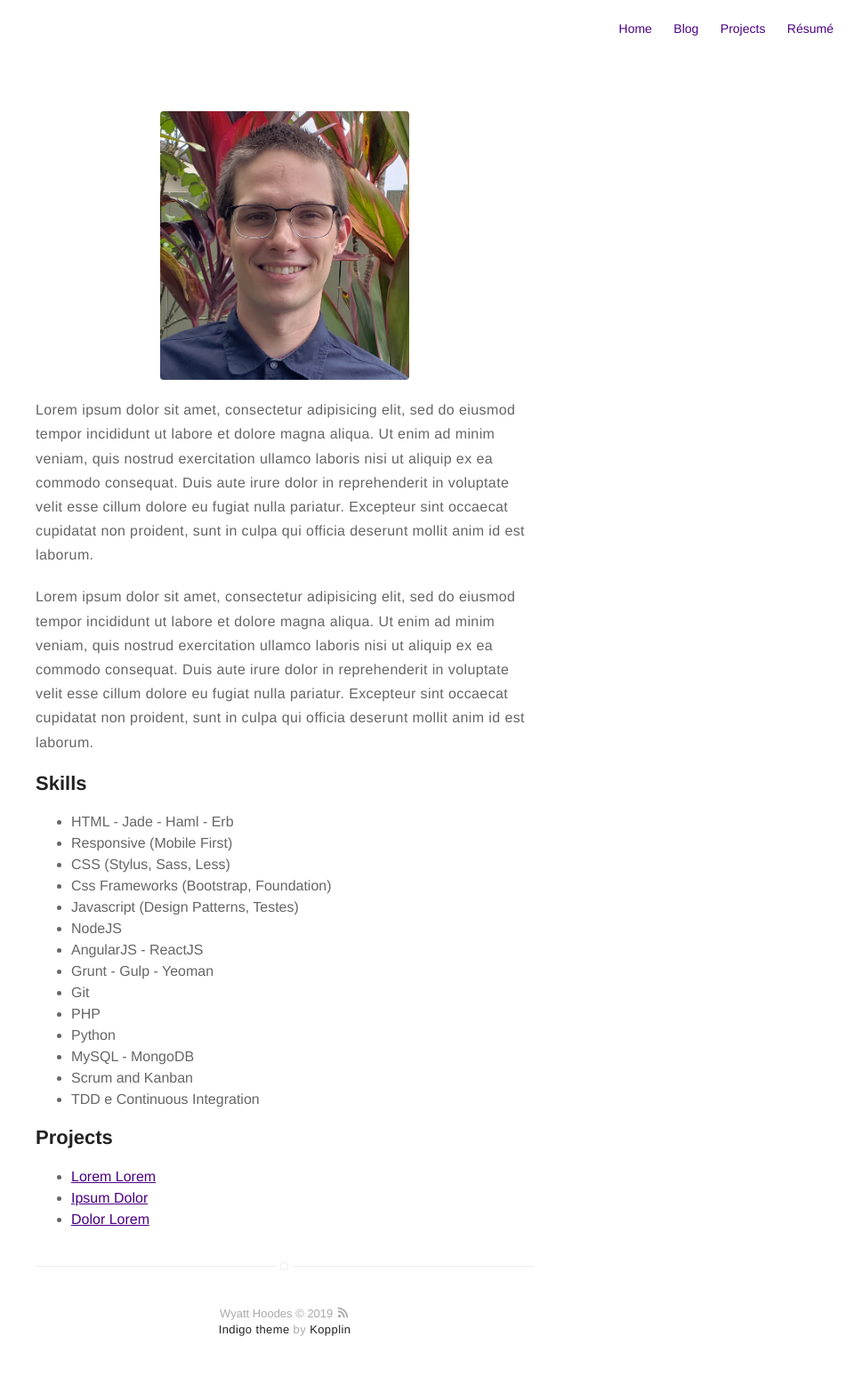
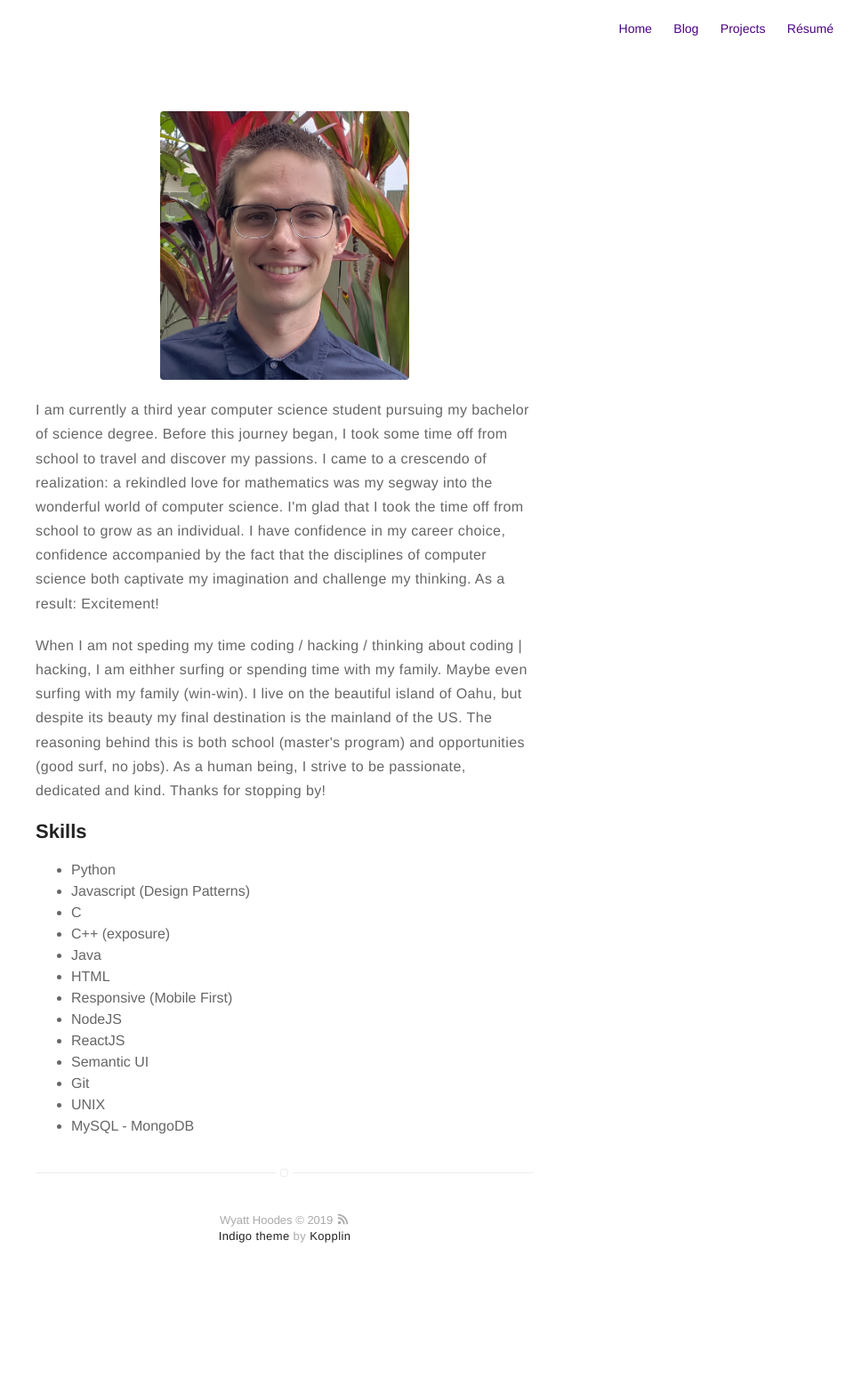
Before and after one commit to whoodes/whoodes.github.io, a Jekyll site: the page built from about.md, in a window 1280 px wide. Shown: the whole page at 89% size, without its empty margins (320-1280 px from the left). Built offline with Jekyll 4.4.1, drawn with Linux system fonts in a browser that asks for light colours; after the commit the page ends 1462 px from its top, so only the background shows below that.

Commit message:
update: about me and fix email.

```diff
--- a/_config.yml
+++ b/_config.yml
@@ -51,7 +51,7 @@ github: whoodes
 # medium: medium
 # vimeo: myvimeo
 # lanyrd: mylanyrd
-email: hoodesw@gmail.com
+email: hoodesw@hawaii.edu
 
 authors:
     whoodes:
--- a/about.md
+++ b/about.md
@@ -4,43 +4,35 @@ layout: page
 ---
 ![Profile Image]({{ site.url }}/{{ site.picture }})
 
-<p>Lorem ipsum dolor sit amet, consectetur adipisicing elit, sed do eiusmod
-tempor incididunt ut labore et dolore magna aliqua. Ut enim ad minim veniam,
-quis nostrud exercitation ullamco laboris nisi ut aliquip ex ea commodo
-consequat. Duis aute irure dolor in reprehenderit in voluptate velit esse
-cillum dolore eu fugiat nulla pariatur. Excepteur sint occaecat cupidatat non
-proident, sunt in culpa qui officia deserunt mollit anim id est laborum.</p>
-
-<p>Lorem ipsum dolor sit amet, consectetur adipisicing elit, sed do eiusmod
-tempor incididunt ut labore et dolore magna aliqua. Ut enim ad minim veniam,
-quis nostrud exercitation ullamco laboris nisi ut aliquip ex ea commodo
-consequat. Duis aute irure dolor in reprehenderit in voluptate velit esse
-cillum dolore eu fugiat nulla pariatur. Excepteur sint occaecat cupidatat non
-proident, sunt in culpa qui officia deserunt mollit anim id est laborum.</p>
+<p>I am currently a third year computer science student pursuing my bachelor
+of science degree.  Before this journey began, I took some time off from school to
+travel and discover my passions. I came to a crescendo of realization: a rekindled
+love for mathematics was my segway into the wonderful world of computer science.
+I'm glad that I took the time off from school to grow as an individual.  I have
+confidence in my career choice, confidence accompanied by the fact that the
+disciplines of computer science both captivate my imagination and challenge my
+thinking.  As a result: Excitement!</p>
+<p>When I am not speding my time coding / hacking / thinking about coding | hacking,
+I am eithher surfing or spending time with my family.  Maybe even surfing with my
+family (win-win).  I live on the beautiful island of Oahu, but despite its beauty
+my final destination is the mainland of the US.  The reasoning behind this is
+both school (master's program) and opportunities (good surf, no jobs).  As a human
+being, I strive to be passionate, dedicated and kind.  Thanks for stopping by!</p>
 
 <h2>Skills</h2>
 
 <ul class="skill-list">
-	<li>HTML - Jade - Haml - Erb</li>
+	<li>Python</li>
+	<li>Javascript (Design Patterns)</li>
+	<li>C</li>
+	<li>C++ (exposure)</li>
+	<li>Java</li>
+	<li>HTML</li>
 	<li>Responsive (Mobile First)</li>
-	<li>CSS (Stylus, Sass, Less)</li>
-	<li>Css Frameworks (Bootstrap, Foundation)</li>
-	<li>Javascript (Design Patterns, Testes)</li>
 	<li>NodeJS</li>
-	<li>AngularJS - ReactJS</li>
-	<li>Grunt - Gulp - Yeoman</li>
+	<li>ReactJS</li>
+	<li>Semantic UI</li>
 	<li>Git</li>
-	<li>PHP</li>
-	<li>Python</li>
+	<li>UNIX</li>
 	<li>MySQL - MongoDB</li>
-	<li>Scrum and Kanban</li>
-	<li>TDD e Continuous Integration</li>
 </ul>
-
-<h2>Projects</h2>
-
-<ul>
-	<li><a href="https://github.com/">Lorem Lorem</a></li>
-	<li><a href="https://github.com/">Ipsum Dolor</a></li>
-	<li><a href="https://github.com/">Dolor Lorem</a></li>
-</ul>
```
